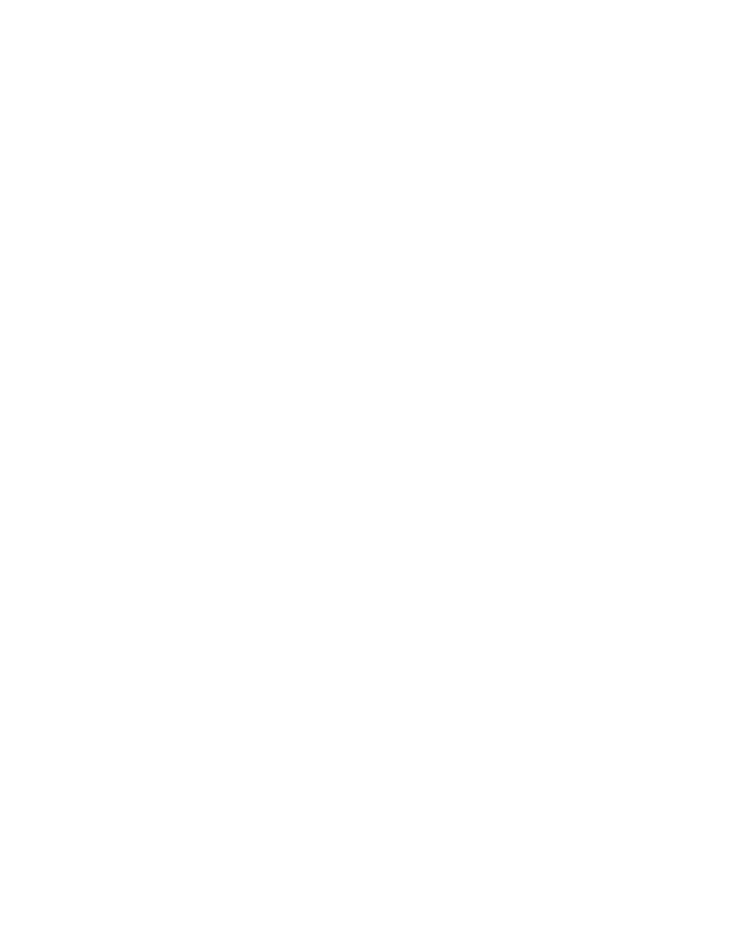
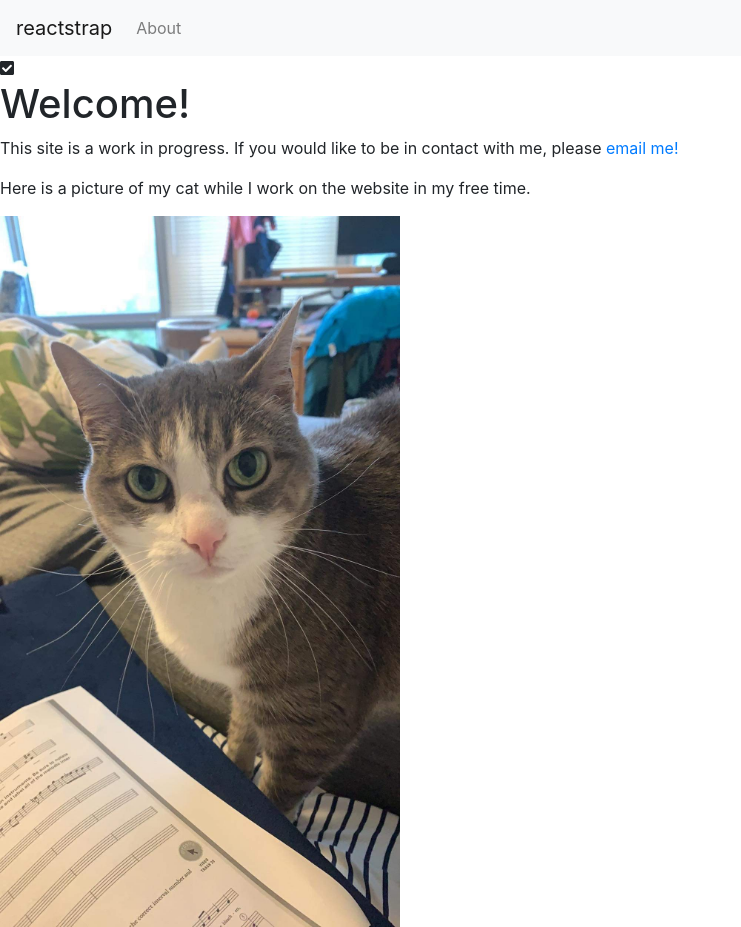
Before and after one commit to kodonnell327/resumesite, a React (Create React App) app: page /home in a window 1280 px wide. Shown: the whole page, without its empty margins (0-741 px from the left). Before the commit the page ends 800 px from the top, so only its background shows below. Built offline with nearby package versions, Linux system fonts and the light colour scheme.

Commit message:
Refactored my original files to the structure I was taught in WebDev

```diff
--- a/package.json
+++ b/package.json
@@ -4,6 +4,7 @@
   "private": true,
   "dependencies": {
     "@fortawesome/fontawesome-svg-core": "^1.2.30",
+    "@fortawesome/free-brands-svg-icons": "^5.14.0",
     "@fortawesome/free-solid-svg-icons": "^5.14.0",
     "@fortawesome/react-fontawesome": "^0.1.11",
     "bootstrap": "^4.5.0",
--- a/src/App.js
+++ b/src/App.js
@@ -1,15 +1,15 @@
 import React from 'react';
 import './scss/global.scss';
 import { library } from '@fortawesome/fontawesome-svg-core';
-import { fab } from '@fortawesome/free-brands-svg-icons'
 
 import { faCheckSquare } from '@fortawesome/free-solid-svg-icons';
+import RootContainer from "./containers/RootContainer";
 
-library.add(fab, faCheckSquare);
+library.add(faCheckSquare);
 
 function App() {
   return (
-    <h1>app</h1>
+    <RootContainer/>
   );
 }
 
--- a/src/about.js
+++ /dev/null
@@ -1,21 +0,0 @@
-import React from 'react';
-import Menu from './menu';
-import './scss/global.scss';
-
-/**
- * Class for the about me page
- */
-class About extends React.Component {
-    render() {
-        return (
-            <div>
-                <Menu></Menu>
-                <h1>About Me!</h1>
-                <p></p>
-            </div>
-
-        );
-    }
-}
-
-export default About;
--- a/src/menu.js
+++ b/src/components/MenuComponent.js
@@ -1,9 +1,9 @@
 import React from 'react';
 import { Route, Link, BrowserRouter as Router } from 'react-router-dom'
-import './scss/menu.scss';
+import '../scss/menu.scss';
 import {Navbar, NavbarBrand, NavbarToggler, Nav, NavItem, NavLink} from 'reactstrap';
 
-function Menu() {
+function MenuComponent() {
     return (
         <Navbar color="light" light expand="md">
             <NavbarBrand>reactstrap</NavbarBrand>
@@ -16,7 +16,7 @@ function Menu() {
     );
 }
 
-export default Menu;
+export default MenuComponent;
 
 /*
 <header className="menu-header">
--- /dev/null
+++ b/src/constants/path.js
@@ -0,0 +1,4 @@
+// This file contains constants for referring to path locations on the site.
+
+export const PATH_HOME = '/home'
+export const PATH_ABOUT = '/about'
--- /dev/null
+++ b/src/containers/AboutContainer.js
@@ -0,0 +1,12 @@
+import React from 'react';
+import MenuComponent from "../components/MenuComponent";
+
+const AboutContainer = () => (
+    <div>
+        <MenuComponent></MenuComponent>
+        <h1>About Me!</h1>
+        <p></p>
+    </div>
+)
+
+export default AboutContainer;
--- /dev/null
+++ b/src/containers/HomeContainer.js
@@ -0,0 +1,22 @@
+import React from 'react';
+import MenuComponent from "../components/MenuComponent";
+import cat from "../media/cat.jpg";
+import {FontAwesomeIcon} from "@fortawesome/react-fontawesome";
+
+// the icon below is testing that the library in App.js works
+
+const HomeContainer = () => (
+    <div className="Home">
+        <MenuComponent/>
+        <FontAwesomeIcon icon="check-square" />
+        <div className="Home-body">
+            <h1>Welcome!</h1>
+            <p>This site is a work in progress.
+                If you would like to be in contact with me, please <a href="mailto: kodonnell327@gmail.com">email me!</a></p>
+            <p>Here is a picture of my cat while I work on the website in my free time.</p>
+            <img style={{'width' : '400px', 'height':'auto'}} src={cat} alt="Sydney, my cat, bothering my boyfriend while he does music homework."></img>
+        </div>
+    </div>
+);
+
+export default HomeContainer;
--- /dev/null
+++ b/src/containers/RootContainer.js
@@ -0,0 +1,28 @@
+import React from 'react';
+import {BrowserRouter as Router, Redirect, Route, Switch} from 'react-router-dom';
+import {PATH_ABOUT, PATH_HOME} from "../constants/path";
+import HomeContainer from "./HomeContainer";
+import AboutContainer from "./AboutContainer";
+
+const RootContainer = () => (
+    <Router>
+        <Switch>
+            <Route
+                path={PATH_HOME}
+                render={(props) =>
+                    <HomeContainer {...props}/>
+                }/>
+            <Route
+                path={PATH_ABOUT}
+                render={(props) =>
+                    <AboutContainer {...props}/>
+                }/>
+            <Route
+                path={"/"}
+                exact={true}
+            ><Redirect to={PATH_HOME}/></Route>
+        </Switch>
+    </Router>
+)
+
+export default RootContainer;
--- a/src/home.js
+++ /dev/null
@@ -1,23 +0,0 @@
-import React from 'react';
-import Menu from './menu';
-import './scss/home.scss';
-import cat from './cat.jpg';
-
-class Home extends React.Component {
-    render() {
-        return (
-            <div className="Home">
-                <Menu/>
-                <div className="Home-body">
-                    <h1>Welcome!</h1>
-                    <p>This site is a work in progress.
-                        If you would like to be in contact with me, please <a href="mailto: kodonnell327@gmail.com">email me!</a></p>
-                    <p>Here is a picture of my cat while I work on the website in my free time.</p>
-                    <img style={{'width' : '400px', 'height':'auto'}} src={cat} alt="Sydney, my cat, bothering my boyfriend while he does music homework."></img>
-                </div>
-            </div>
-        );
-    }
-}
-
-export default Home;
--- a/src/index.js
+++ b/src/index.js
@@ -2,21 +2,10 @@ import React from 'react';
 import ReactDOM from 'react-dom';
 import 'bootstrap/dist/css/bootstrap.css';
 import './scss/global.scss';
-import Home from './home';
-import About from './about';
 import * as serviceWorker from './serviceWorker';
-import { Route, Link, BrowserRouter as Router } from 'react-router-dom'
+import App from "./App";
 
-const routing = (
-    <Router>
-        <div>
-            <Route exact path="/" component={Home} />
-            <Route path="/about" component={About} />
-        </div>
-    </Router>
-);
-
-ReactDOM.render(routing, document.getElementById('root'));
+ReactDOM.render(<App/>, document.getElementById('root'));
 
 // If you want your app to work offline and load faster, you can change
 // unregister() to register() below. Note this comes with some pitfalls.
```
Also changed, not shown: src/media/cat.jpg (renamed from src/cat.jpg), 1 other file (tests, documents, lock files or other folders).
